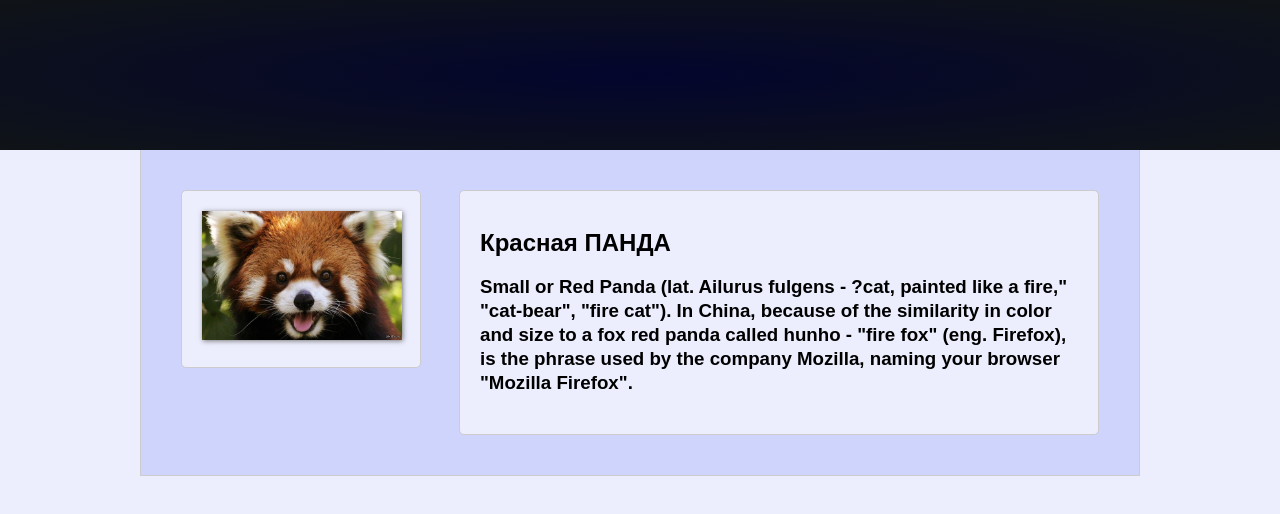
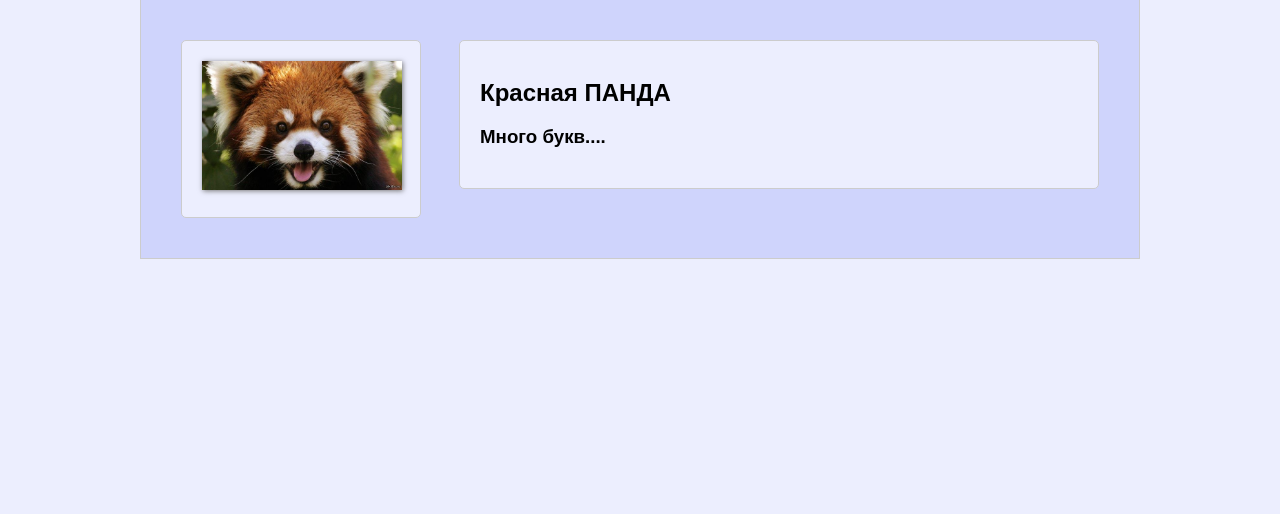
Before and after one commit to Ganssan/Test, a plain HTML site: page index.html in a window 1280 px wide. Drawn offline with Linux system fonts and the light colour scheme.

Commit message:
Change info 2

```diff
--- a/index.html
+++ b/index.html
@@ -7,11 +7,7 @@
 
 </head>
 <body>
-    <div class="header">
-            <header>
 
-            </header>
-    </div>
     <div class="content">
         <div class="mid">
             <div class="bigblock">
@@ -26,9 +22,7 @@
                     <div class="blockdesign">
                         <section>
                             <h1>Красная ПАНДА</h1>
-                            <h3>Small or Red Panda (lat. Ailurus fulgens - ?cat, painted like a fire," "cat-bear", "fire cat").
-								In China, because of the similarity in color and size to a fox red panda called hunho - "fire fox" (eng. Firefox),
-								is the phrase used by the company Mozilla, naming your browser "Mozilla Firefox".
+                            <h3>Много букв....
 							</h3>
                         </section>
                     </div>
```
